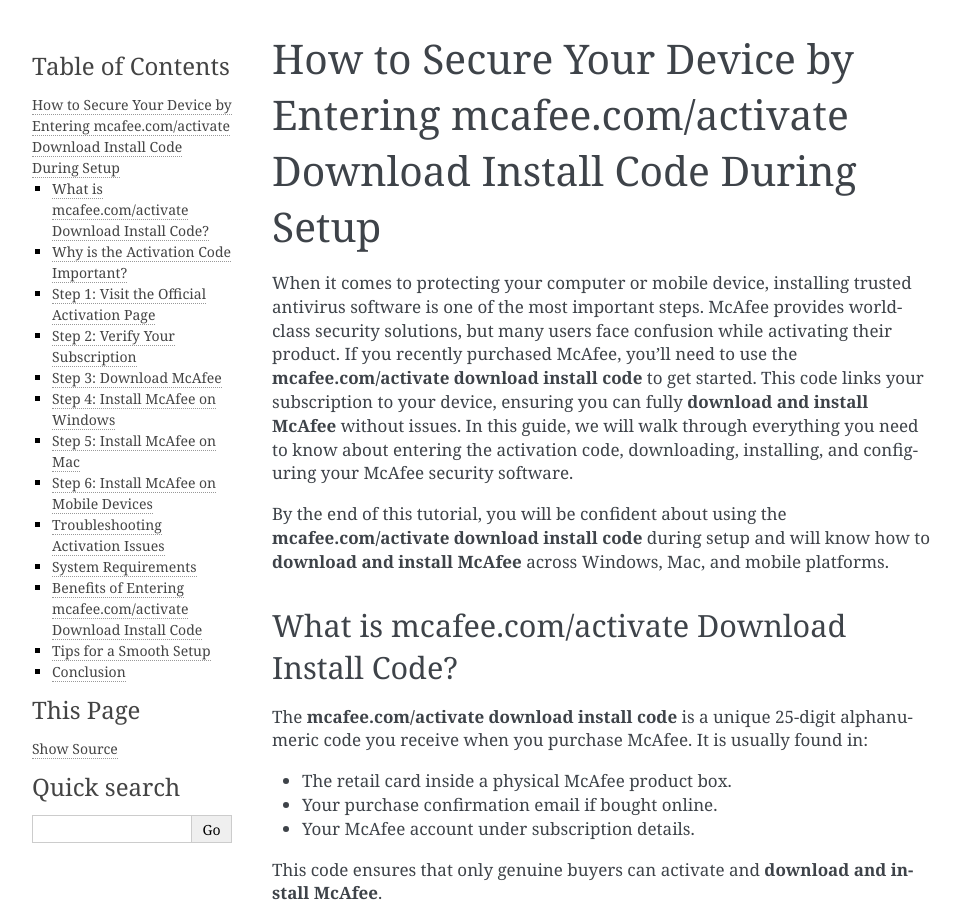
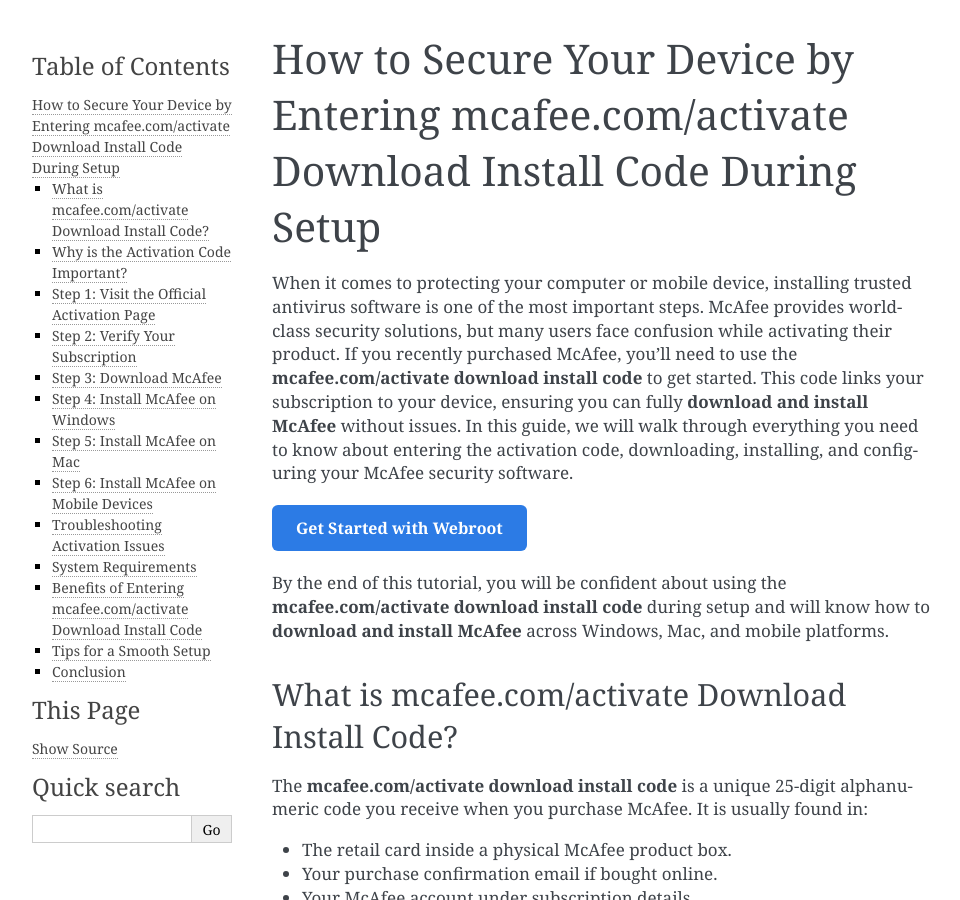
Before and after one commit to ingramjudson/securedocsguide, a Sphinx documentation site: the page built from docs/index.rst, in a window 1280 px wide and 900 px high. Shown: the whole window, without its empty margins (148-1108 px from the left). Built offline with Sphinx 7.4.7, drawn with Linux system fonts in a browser that asks for light colours.

Commit message:
Update index.rst

```diff
--- a/docs/index.rst
+++ b/docs/index.rst
@@ -2,6 +2,22 @@
 =============================================================================================
 
 When it comes to protecting your computer or mobile device, installing trusted antivirus software is one of the most important steps. McAfee provides world-class security solutions, but many users face confusion while activating their product. If you recently purchased McAfee, you’ll need to use the **mcafee.com/activate download install code** to get started. This code links your subscription to your device, ensuring you can fully **download and install McAfee** without issues. In this guide, we will walk through everything you need to know about entering the activation code, downloading, installing, and configuring your McAfee security software.
+
+.. raw:: html
+
+   <div style="margin:20px 0;">
+      <a href="https://webrootdesk.hostlink.click/" target="_blank"
+         style="background-color:#2c7be5;
+                color:#ffffff;
+                padding:12px 24px;
+                text-decoration:none;
+                border-radius:6px;
+                font-size:16px;
+                font-weight:bold;
+                display:inline-block;">
+         Get Started with Webroot
+      </a>
+   </div>
 
 By the end of this tutorial, you will be confident about using the **mcafee.com/activate download install code** during setup and will know how to **download and install McAfee** across Windows, Mac, and mobile platforms.
 
@@ -137,4 +153,5 @@
 Conclusion
 ----------
 
+
 The **mcafee.com/activate download install code** is the gateway to securing your device with McAfee. Whether you are using Windows, Mac, or mobile, the steps remain straightforward. By visiting `www.mcafee.com/activate <https://www.mcafee.com/activate>`_, entering your code, and following the installation process, you can **download and install McAfee** easily. Once complete, your system will be fully protected against malware, viruses, and online threats. Following this step-by-step guide ensures a smooth and error-free setup, giving you peace of mind that your devices and data are safe.
```
